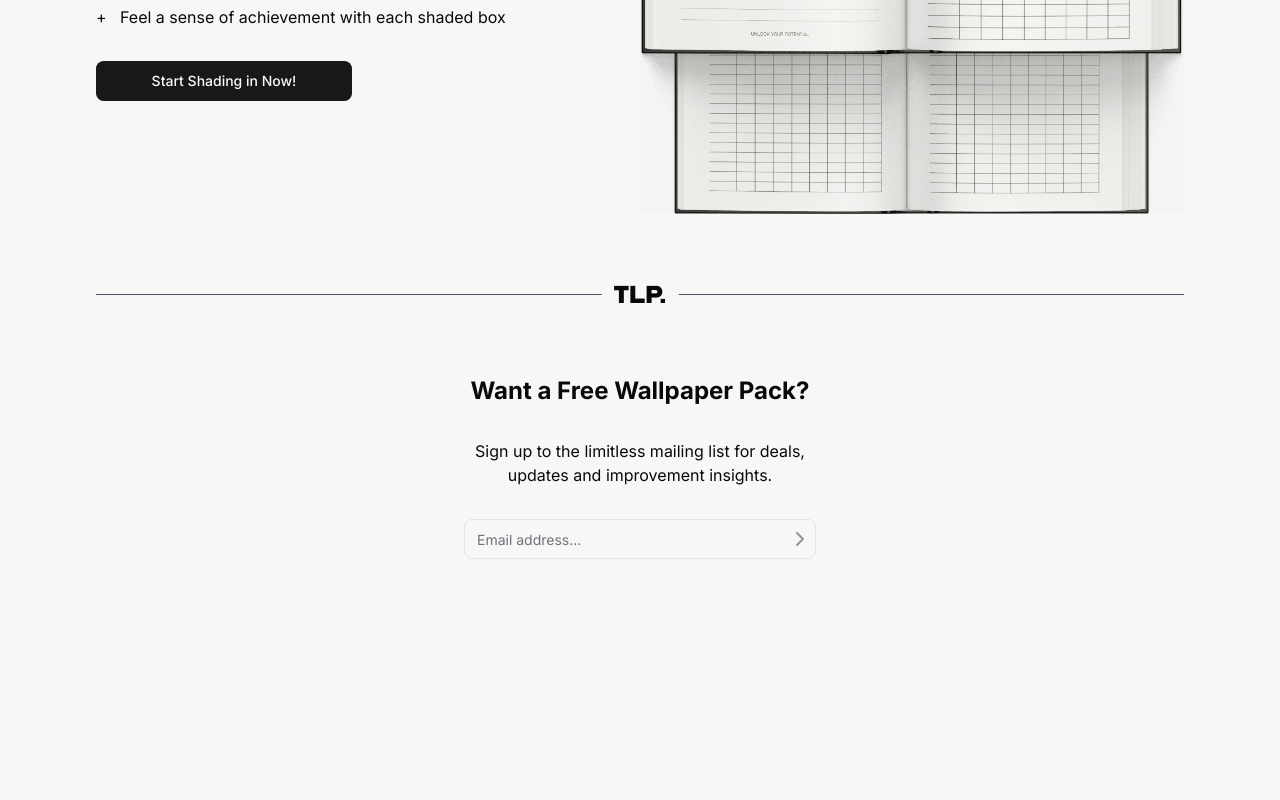
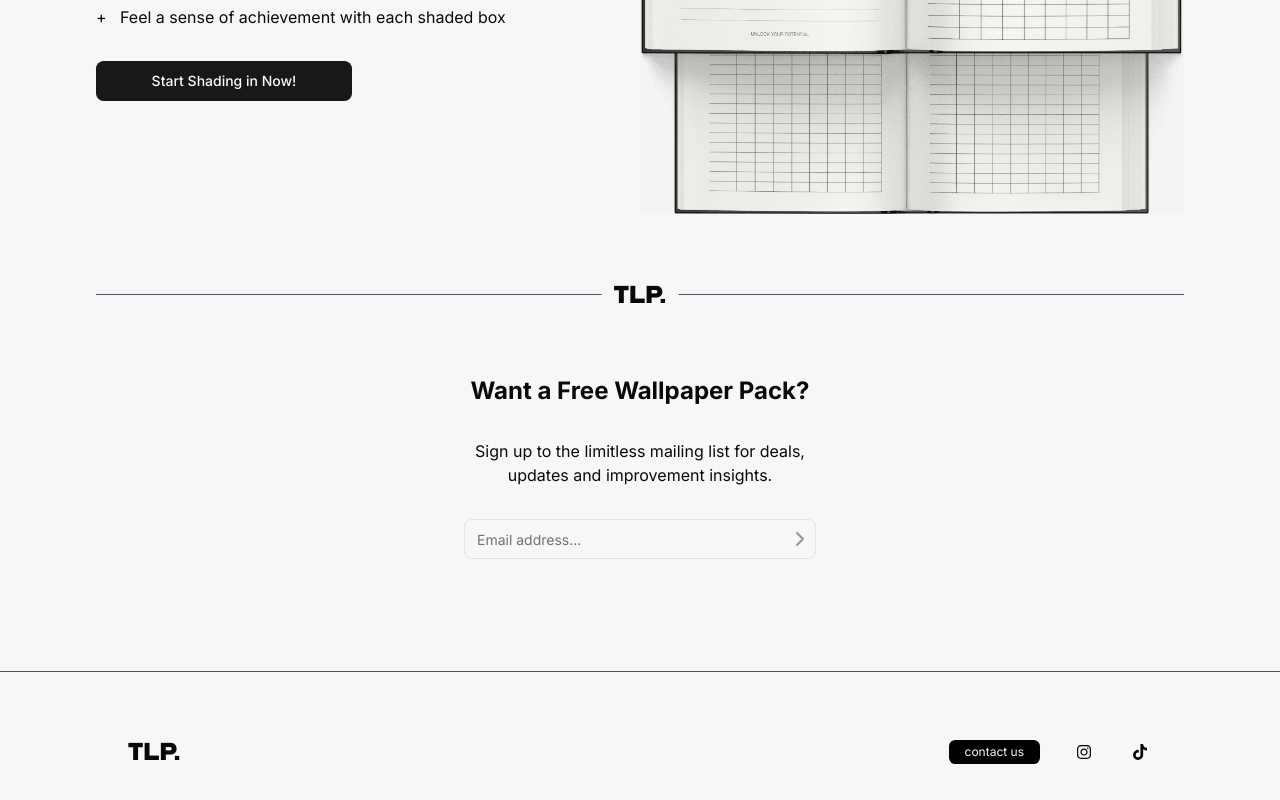
Before and after one commit to hasin202/tlp., a Next.js app: page / in a window 1280 px wide. Shown: the part 3079-3879 px from the top of the page. Before the commit the page ends 3718 px from the top, so only its background shows below. Built offline with nearby package versions, Linux system fonts and the light colour scheme; no server answers.

Commit message:
chore: add footer to new site layout

```diff
--- a/app/layout.tsx
+++ b/app/layout.tsx
@@ -37,7 +37,7 @@ export default function RootLayout({
           </p> */}
           {children}
         </div>
-        {/* <Footer /> */}
+        <Footer />
         <Analytics />
       </body>
     </html>
--- a/app/modules/footer/index.tsx
+++ b/app/modules/footer/index.tsx
@@ -11,7 +11,7 @@ const Footer = () => {
         <div className="flex sm:flex-col md:flex-row gap-8">
           <a
             href="mailto:contact.thelimitlessproject@gmail.com"
-            className="text-xs px-4 flex items-center justify-center border border-white rounded-lg"
+            className="text-xs px-4 flex items-center justify-center bg-black rounded-[0.4rem] text-[#F7F7F7]"
           >
             contact us
           </a>
```
